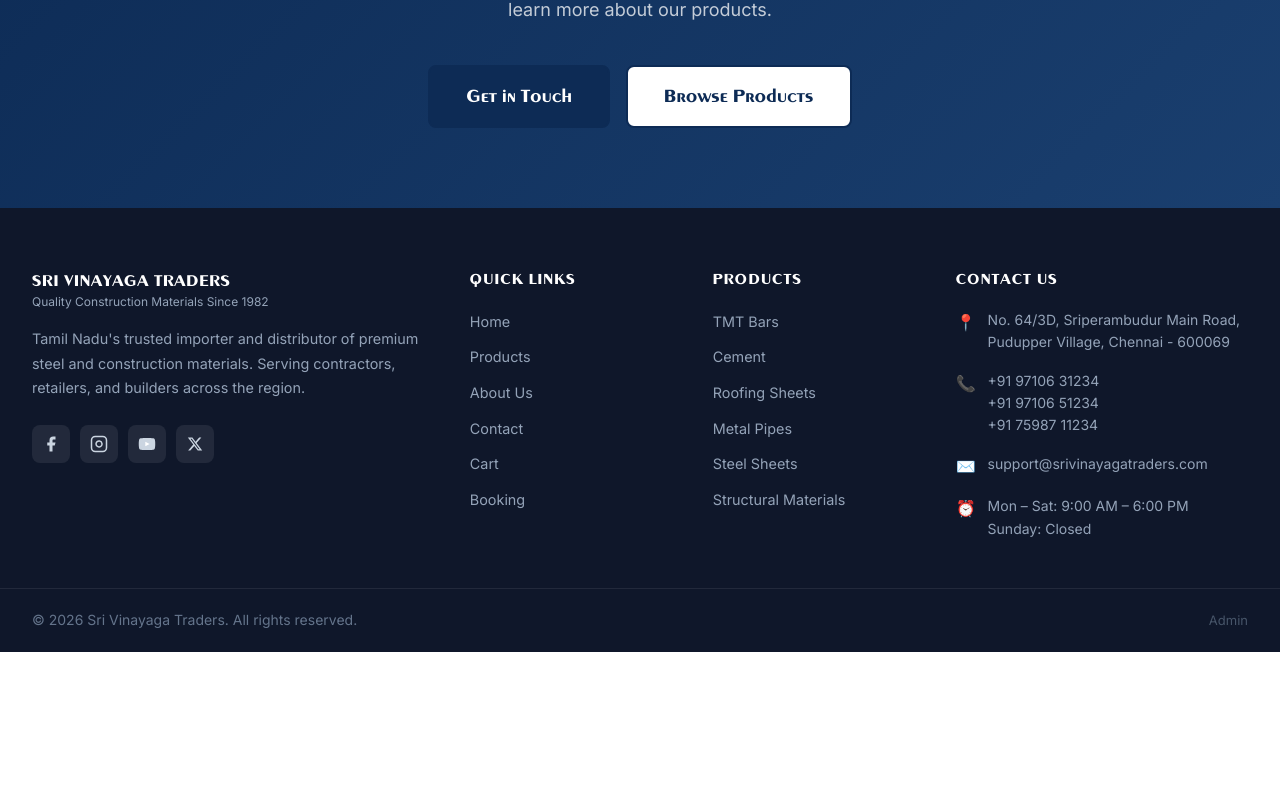
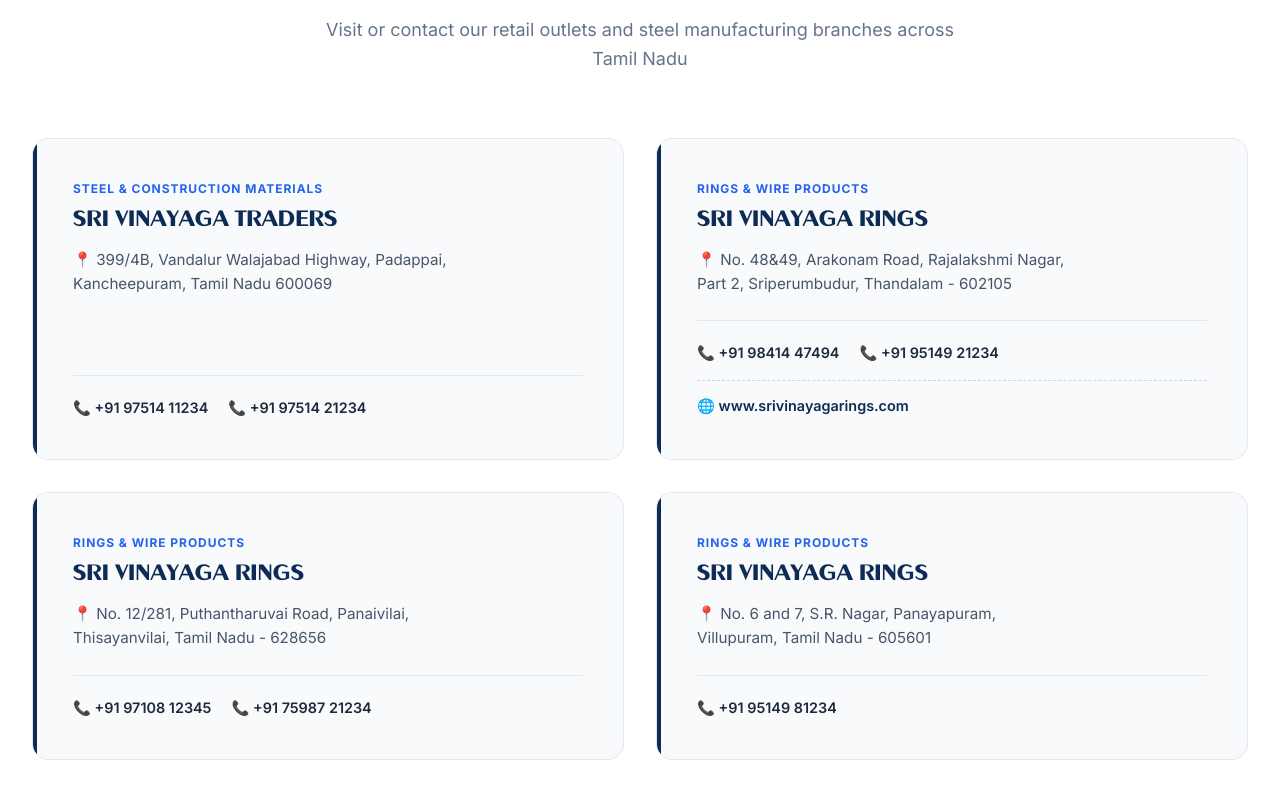
Before and after one commit to meazha2005/SRI-VINAYAGA-TRADERS, a Next.js app: page /about in a window 1280 px wide. Shown: the part 2390-3200 px from the top of the page. Before the commit the page ends 3042 px from the top, so only its background shows below. Built offline with nearby package versions, Linux system fonts and the light colour scheme.

Commit message:
Fix build errors and update configuration

```diff
--- a/app/about/page.module.css
+++ b/app/about/page.module.css
@@ -373,3 +373,130 @@
     grid-template-columns: 1fr;
   }
 }
+
+/* Branches CSS */
+.branchesSection {
+  background: var(--color-white);
+  border-top: 1px solid var(--color-gray-200);
+}
+
+.branchesGrid {
+  display: grid;
+  grid-template-columns: repeat(2, 1fr);
+  gap: 2rem;
+  margin-top: 3rem;
+}
+
+.branchCard {
+  background: var(--color-gray-50);
+  border: 1px solid var(--color-gray-200);
+  border-radius: var(--radius-xl);
+  padding: 2.5rem;
+  display: flex;
+  flex-direction: column;
+  transition: all var(--transition-base);
+  position: relative;
+  overflow: hidden;
+}
+
+.branchCard::before {
+  content: '';
+  position: absolute;
+  top: 0;
+  left: 0;
+  width: 4px;
+  height: 100%;
+  background: var(--color-navy);
+  transition: background var(--transition-fast);
+}
+
+.branchCard:hover::before {
+  background: var(--color-navy-light);
+}
+
+.branchCard:hover {
+  transform: translateY(-4px);
+  box-shadow: var(--shadow-lg);
+  border-color: var(--color-navy-pale);
+  background: white;
+}
+
+.branchType {
+  font-size: 0.75rem;
+  font-weight: 700;
+  text-transform: uppercase;
+  letter-spacing: 0.08em;
+  color: var(--color-navy-light);
+  margin-bottom: 0.5rem;
+}
+
+.branchName {
+  font-size: 1.35rem;
+  font-weight: 800;
+  color: var(--color-navy);
+  margin-bottom: 1rem;
+  font-family: var(--font-display);
+}
+
+.branchAddress {
+  font-size: 0.95rem;
+  color: var(--color-gray-600);
+  line-height: 1.6;
+  margin-bottom: 1.5rem;
+  flex-grow: 1;
+}
+
+.branchContacts {
+  display: flex;
+  flex-wrap: wrap;
+  gap: 1.25rem;
+  margin-top: auto;
+  padding-top: 1.25rem;
+  border-top: 1px solid var(--color-gray-200);
+}
+
+.branchPhone {
+  font-size: 0.9rem;
+  font-weight: 600;
+  color: var(--color-gray-800);
+  transition: color var(--transition-fast);
+  display: inline-flex;
+  align-items: center;
+  text-decoration: none;
+}
+
+.branchPhone:hover {
+  color: var(--color-navy-light);
+}
+
+.branchWebLinkWrap {
+  margin-top: 1rem;
+  padding-top: 0.75rem;
+  border-top: 1px dashed var(--color-gray-300);
+}
+
+.branchWebLink {
+  font-size: 0.9rem;
+  font-weight: 600;
+  color: var(--color-navy);
+  transition: color var(--transition-fast);
+  display: inline-flex;
+  align-items: center;
+  text-decoration: none;
+}
+
+.branchWebLink:hover {
+  color: var(--color-navy-light);
+  text-decoration: underline !important;
+}
+
+@media (max-width: 768px) {
+  .branchesGrid {
+    grid-template-columns: 1fr;
+    gap: 1.5rem;
+  }
+
+  .branchCard {
+    padding: 1.75rem;
+  }
+}
--- a/app/about/page.tsx
+++ b/app/about/page.tsx
@@ -147,6 +147,79 @@
         </div>
       </section>
 
+      {/* Branches */}
+      <section className={`section ${styles.branchesSection}`}>
+        <div className="container">
+          <div className="section-heading">
+            <span className="overline">Our Presence</span>
+            <h2>Our Branches & Associated Companies</h2>
+            <p>Visit or contact our retail outlets and steel manufacturing branches across Tamil Nadu</p>
+          </div>
+
+          <div className={styles.branchesGrid}>
+            {/* Branch 1 */}
+            <div className={styles.branchCard}>
+              <span className={styles.branchType}>Steel & Construction Materials</span>
+              <h3 className={styles.branchName}>SRI VINAYAGA TRADERS</h3>
+              <p className={styles.branchAddress}>
+                📍 399/4B, Vandalur Walajabad Highway, Padappai,<br />
+                Kancheepuram, Tamil Nadu 600069
+              </p>
+              <div className={styles.branchContacts}>
+                <a href="tel:+919751411234" className={styles.branchPhone}>📞 +91 97514 11234</a>
+                <a href="tel:+919751421234" className={styles.branchPhone}>📞 +91 97514 21234</a>
+              </div>
+            </div>
+
+            {/* Branch 2 */}
+            <div className={styles.branchCard}>
+              <span className={styles.branchType}>Rings & Wire Products</span>
+              <h3 className={styles.branchName}>SRI VINAYAGA RINGS</h3>
+              <p className={styles.branchAddress}>
+                📍 No. 48&49, Arakonam Road, Rajalakshmi Nagar,<br />
+                Part 2, Sriperumbudur, Thandalam - 602105
+              </p>
+              <div className={styles.branchContacts}>
+                <a href="tel:+919841447494" className={styles.branchPhone}>📞 +91 98414 47494</a>
+                <a href="tel:+919514921234" className={styles.branchPhone}>📞 +91 95149 21234</a>
+              </div>
+              <div className={styles.branchWebLinkWrap}>
+                <a href="https://www.srivinayagarings.com/" target="_blank" rel="noopener noreferrer" className={styles.branchWebLink}>
+                  🌐 www.srivinayagarings.com
+                </a>
+              </div>
+            </div>
+
+            {/* Branch 3 */}
+            <div className={styles.branchCard}>
+              <span className={styles.branchType}>Rings & Wire Products</span>
+              <h3 className={styles.branchName}>SRI VINAYAGA RINGS</h3>
+              <p className={styles.branchAddress}>
+                📍 No. 12/281, Puthantharuvai Road, Panaivilai,<br />
+                Thisayanvilai, Tamil Nadu - 628656
+              </p>
+              <div className={styles.branchContacts}>
+                <a href="tel:+919710812345" className={styles.branchPhone}>📞 +91 97108 12345</a>
+                <a href="tel:+917598721234" className={styles.branchPhone}>📞 +91 75987 21234</a>
+              </div>
+            </div>
+
+            {/* Branch 4 */}
+            <div className={styles.branchCard}>
+              <span className={styles.branchType}>Rings & Wire Products</span>
+              <h3 className={styles.branchName}>SRI VINAYAGA RINGS</h3>
+              <p className={styles.branchAddress}>
+                📍 No. 6 and 7, S.R. Nagar, Panayapuram,<br />
+                Villupuram, Tamil Nadu - 605601
+              </p>
+              <div className={styles.branchContacts}>
+                <a href="tel:+919514981234" className={styles.branchPhone}>📞 +91 95149 81234</a>
+              </div>
+            </div>
+          </div>
+        </div>
+      </section>
+
       {/* CTA */}
       <section className={styles.ctaSection}>
         <div className="container">
```
